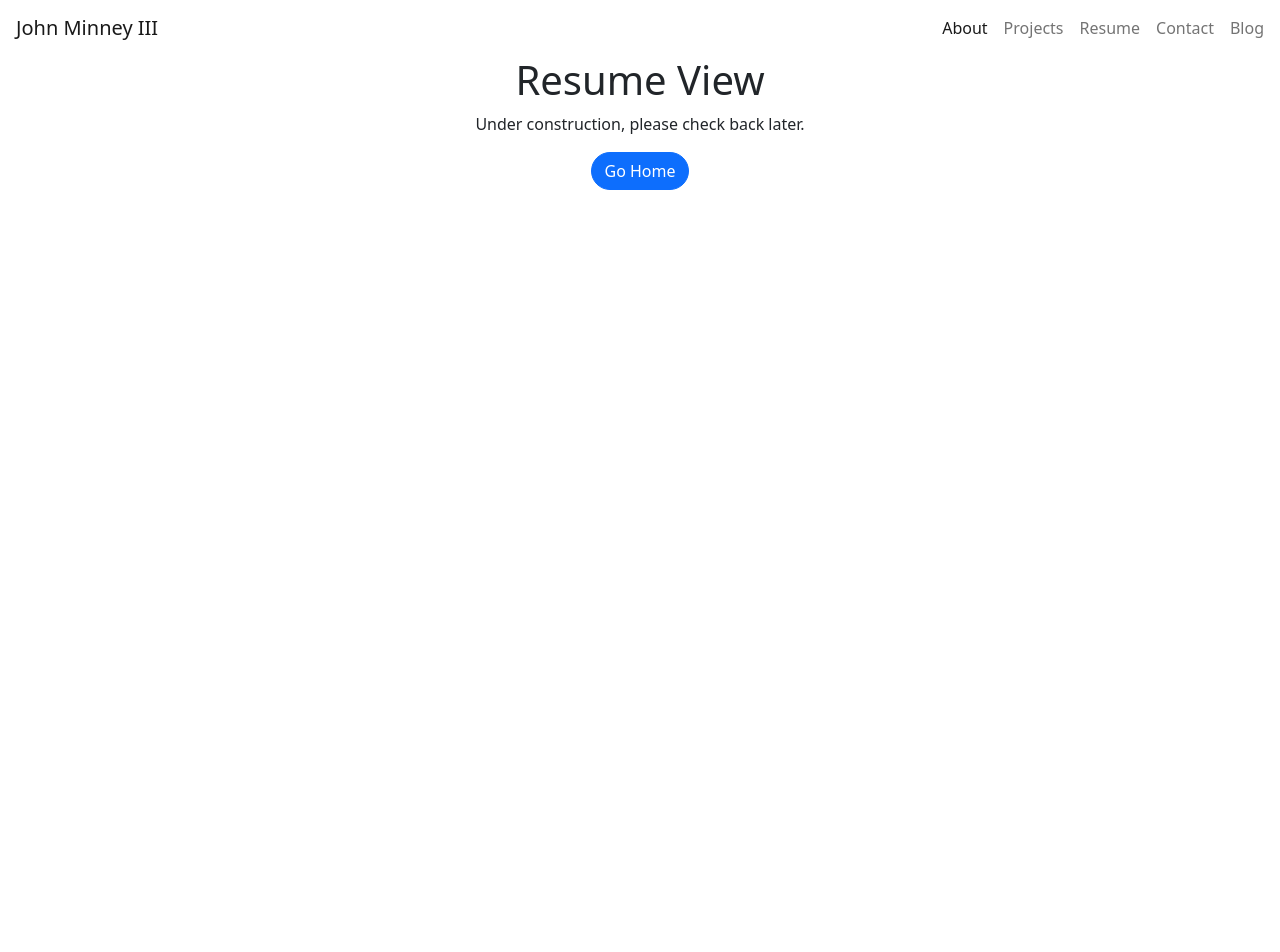
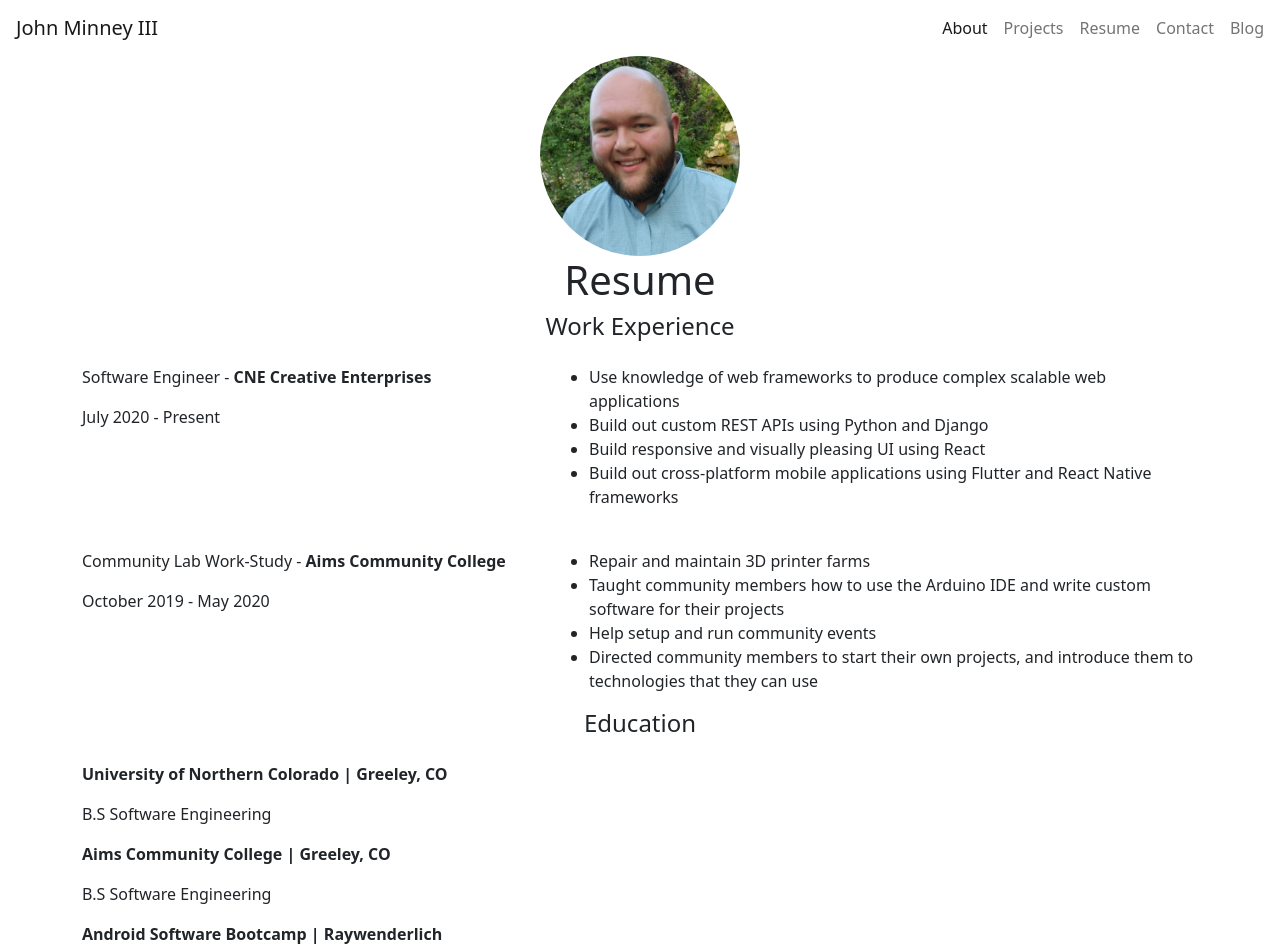
Before and after one commit to john-minney-iii/personal-site, a Next.js app: page /resume in a window 1280 px wide. Shown: the top 952 px of the page. Before the commit the page ends 800 px from the top, so only its background shows below. Built offline with nearby package versions, Linux system fonts and the light colour scheme.

Commit message:
Added resume view (no style)

```diff
--- a/pages/resume.tsx
+++ b/pages/resume.tsx
@@ -1,4 +1,5 @@
 import Link from "next/link";
+import Image from "next/image";
 
 // Interface
 interface ResumeViewProps {
@@ -7,18 +8,76 @@ interface ResumeViewProps {
 
 const ResumeView = (props: ResumeViewProps) => {
     // ================================================
-    return <div className="h-100 d-flex justify-content-center align-items-center flex-column">
-        <h1>Resume View</h1>
-        <p>
-            Under construction, please check back later.
-        </p>
-        <Link href="/">
-            <a
-                className="btn btn-primary rounded-pill"
-                onClick={() => props.setCurrentTab("contact")}
-            >Go Home</a>
-        </Link>
+    return <div className="h-100">
+        <div className="d-flex align-items-center justify-content-center flex-column">
+            <Image
+                className="w-50 rounded-circle"
+                width={200}
+                height={200}
+                src="/images/profile-picture.jpg"
+                alt="hey look its me"
+            />
+            <p className="h1 fw-normal">Resume</p>
+        </div>
+        <div className="d-flex align-items-center justify-content-center flex-column">
+            <p className="h4 fw-normal">Work Experience</p>
+            <div className="container mt-3">
+                <div className="row">
+                    <div className="col-lg-5">
+                        <p>Software Engineer - <span className="fw-bold">CNE Creative Enterprises</span></p>
+                        <p>July 2020 - Present</p>
+                    </div>
+                    <div className="col-lg-7">
+                        <ul>
+                            <li>Use knowledge of web frameworks to produce complex scalable web applications</li>
+                            <li>Build out custom REST APIs using Python and Django</li>
+                            <li>Build responsive and visually pleasing UI using React</li>
+                            <li>Build out cross-platform mobile applications using Flutter and React Native frameworks</li>
+                        </ul>
+                    </div>
+                </div>
+                <div className="row mt-4">
+                    <div className="col-lg-5">
+                        <p>Community Lab Work-Study - <span className="fw-bold">Aims Community College</span></p>
+                        <p>October 2019 - May 2020</p>
+                    </div>
+                    <div className="col-lg-7">
+                        <ul>
+                            <li>Repair and maintain 3D printer farms</li>
+                            <li>Taught community members how to use the Arduino IDE and write custom software for their projects</li>
+                            <li>Help setup and run community events</li>
+                            <li>Directed community members to start their own projects, and introduce them to technologies that they can use</li>
+                        </ul>
+                    </div>
+                </div>
+            </div>
+        </div>
+        <div className="d-flex align-items-center justify-content-center flex-column">
+            <p className="h4 fw-normal">Education</p>
+            <div className="container mt-3 mx-5">
+                <div className="row">
+                    <div className="col-sm-6">
+                        <p className="fw-bold">University of Northern Colorado | Greeley, CO</p>
+                        <p>B.S Software Engineering</p>
+                    </div>
+                </div>
+                <div className="row">
+                    <div className="col-sm-6">
+                        <p className="fw-bold">Aims Community College | Greeley, CO</p>
+                        <p>B.S Software Engineering</p>
+                    </div>
+                </div>
+                <div className="row">
+                    <div className="col-sm-6">
+                        <p className="fw-bold">Android Software Bootcamp | Raywenderlich </p>
+                    </div>
+                </div>
+            </div>
+        </div>
     </div>;
 };
 
 export default ResumeView;
+
+{/*
+<p className="h1 fw-norma l">Resume</p> */}
```
